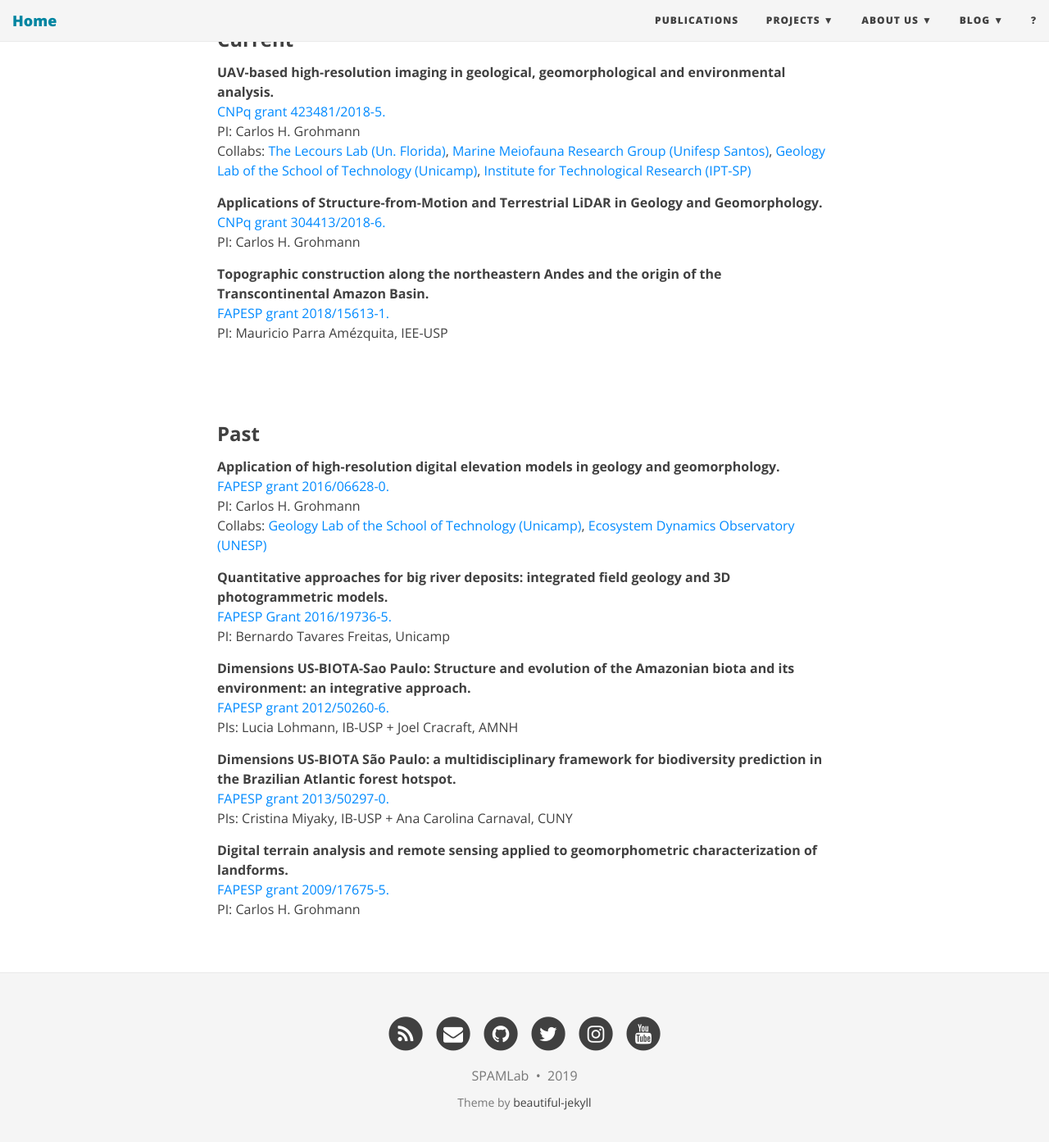
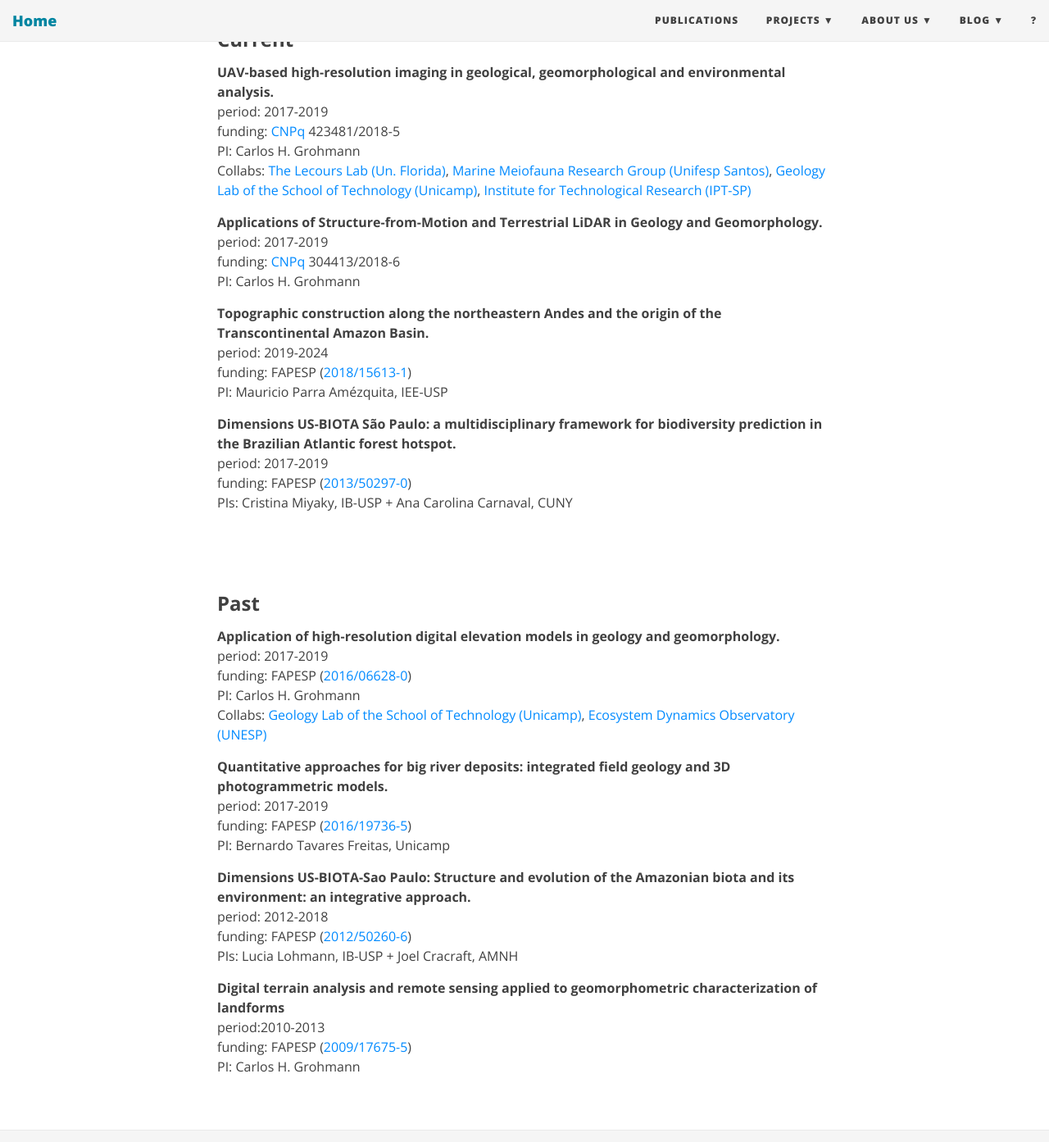
Before and after one commit to SPAMLab/SPAMLab.github.io, a Jekyll site: the page built from grants.md, in a window 1280 px wide and 1400 px high, scrolled down 287 px. Shown: the top 1393 px of the window at 82% size. Built offline with Jekyll 4.4.1, drawn with Linux system fonts in a browser that asks for light colours; nearby versions of some CDN libraries.

Commit message:
updated granst and colabs

```diff
--- a/grants.md
+++ b/grants.md
@@ -6,18 +6,26 @@ subtitle: Putting taxpayers' money to good use
 ### **Current**
 
 <a name="cnpq_uav"></a>**UAV-based high-resolution imaging in geological, geomorphological and environmental analysis.**
-[CNPq grant 423481/2018-5.](http://www.cnpq.br)
+period: 2017-2019
+funding: [CNPq](http://www.cnpq.br) 423481/2018-5
 PI: Carlos H. Grohmann
 Collabs: [The Lecours Lab (Un. Florida)](https://www.thelecourslab.org),
 [Marine Meiofauna Research Group (Unifesp Santos)](http://fonsecagfc.wixsite.com/np-meiofauna), [Geology Lab of the School of Technology (Unicamp)](https://wordpress.ft.unicamp.br/bernardotf/l-geo/), [Institute for Technological Research (IPT-SP)](https://www.ipt.br/EN)
 
 <a name="cnpq_pq2019"></a>**Applications of Structure-from-Motion and Terrestrial LiDAR in Geology and Geomorphology.**
-[CNPq grant 304413/2018-6.](http://www.cnpq.br)
+period: 2017-2019
+funding: [CNPq](http://www.cnpq.br) 304413/2018-6
 PI: Carlos H. Grohmann
 
 <a name="mauricio_jp2"></a>**Topographic construction along the northeastern Andes and the origin of the Transcontinental Amazon Basin.**
-[FAPESP grant 2018/15613-1.](https://bv.fapesp.br/en/auxilios/103793/topographic-construction-along-the-northeastern-andes-and-the-origin-of-the-transcontinental-amazon/)
+period: 2019-2024
+funding: FAPESP ([2018/15613-1](https://bv.fapesp.br/en/auxilios/103793/topographic-construction-along-the-northeastern-andes-and-the-origin-of-the-transcontinental-amazon/))
 PI: Mauricio Parra Amézquita, IEE-USP
+
+<a name="fapesp_afbiota"></a>**Dimensions US-BIOTA São Paulo: a multidisciplinary framework for biodiversity prediction in the Brazilian Atlantic forest hotspot.**
+period: 2017-2019
+funding: FAPESP ([2013/50297-0](http://www.bv.fapesp.br/en/auxilios/82209/dimensions-us-biota-sao-paulo-a-multidisciplinary-framework-for-biodiversity-prediction-in-the-braz/))
+PIs: Cristina Miyaky, IB-USP + Ana Carolina Carnaval, CUNY
 
 
 &nbsp;
@@ -27,22 +35,22 @@ PI: Mauricio Parra Amézquita, IEE-USP
 ### **Past**
 
 <a name="fapesp_tls"></a>**Application of high-resolution digital elevation models in geology and geomorphology.**
-[FAPESP grant 2016/06628-0.](http://www.bv.fapesp.br/en/auxilios/96792/application-of-high-resolution-digital-elevation-models-in-geology-and-geomorphology/)
+period: 2017-2019
+funding: FAPESP ([2016/06628-0](http://www.bv.fapesp.br/en/auxilios/96792/application-of-high-resolution-digital-elevation-models-in-geology-and-geomorphology/))
 PI: Carlos H. Grohmann
 Collabs: [Geology Lab of the School of Technology (Unicamp)](https://wordpress.ft.unicamp.br/bernardotf/l-geo/), [Ecosystem Dynamics Observatory (UNESP)](http://tscanada.wixsite.com/ecodyn)
 
 <a name="fapesp_aeds"></a>**Quantitative approaches for big river deposits: integrated field geology and 3D photogrammetric models.**
-[FAPESP Grant 2016/19736-5.](http://www.bv.fapesp.br/en/auxilios/95546/quantitative-approaches-for-big-river-deposits-integrated-field-geology-and-3d-photogrammetric-mode/)
+period: 2017-2019
+funding: FAPESP ([2016/19736-5](http://www.bv.fapesp.br/en/auxilios/95546/quantitative-approaches-for-big-river-deposits-integrated-field-geology-and-3d-photogrammetric-mode/))
 PI: Bernardo Tavares Freitas, Unicamp
 
 <a name="fapesp_ambiota"></a>**Dimensions US-BIOTA-Sao Paulo: Structure and evolution of the Amazonian biota and its environment: an integrative approach.**
-[FAPESP grant 2012/50260-6.](http://www.bv.fapesp.br/en/auxilios/55077/structure-and-evolution-of-the-amazonian-biota-and-its-environment-an-integrative-approach/)
+period: 2012-2018
+funding: FAPESP ([2012/50260-6](http://www.bv.fapesp.br/en/auxilios/55077/structure-and-evolution-of-the-amazonian-biota-and-its-environment-an-integrative-approach/))
 PIs: Lucia Lohmann, IB-USP + Joel Cracraft, AMNH
 
-<a name="fapesp_afbiota"></a>**Dimensions US-BIOTA São Paulo: a multidisciplinary framework for biodiversity prediction in the Brazilian Atlantic forest hotspot.**
-[FAPESP grant 2013/50297-0.](http://www.bv.fapesp.br/en/auxilios/82209/dimensions-us-biota-sao-paulo-a-multidisciplinary-framework-for-biodiversity-prediction-in-the-braz/)
-PIs: Cristina Miyaky, IB-USP + Ana Carolina Carnaval, CUNY
-
-<a name="fapesp_lidar"></a>**Digital terrain analysis and remote sensing applied to geomorphometric characterization of landforms.**
-[FAPESP grant 2009/17675-5.](https://bv.fapesp.br/en/auxilios/26282/digital-terrain-analysis-and-remote-sensing-applied-to-geomorphometric-characterization-of-landforms/)
+<a name="fapesp_lidar"></a>**Digital terrain analysis and remote sensing applied to geomorphometric characterization of landforms**
+period:2010-2013
+funding: FAPESP ([2009/17675-5](http://www.bv.fapesp.br/en/auxilios/26282/digital-terrain-analysis-and-remote-sensing-applied-to-geomorphometric-characterization-of-landforms/))
 PI: Carlos H. Grohmann
```
Also changed, not shown: collabs.md (+2 -1 lines).
